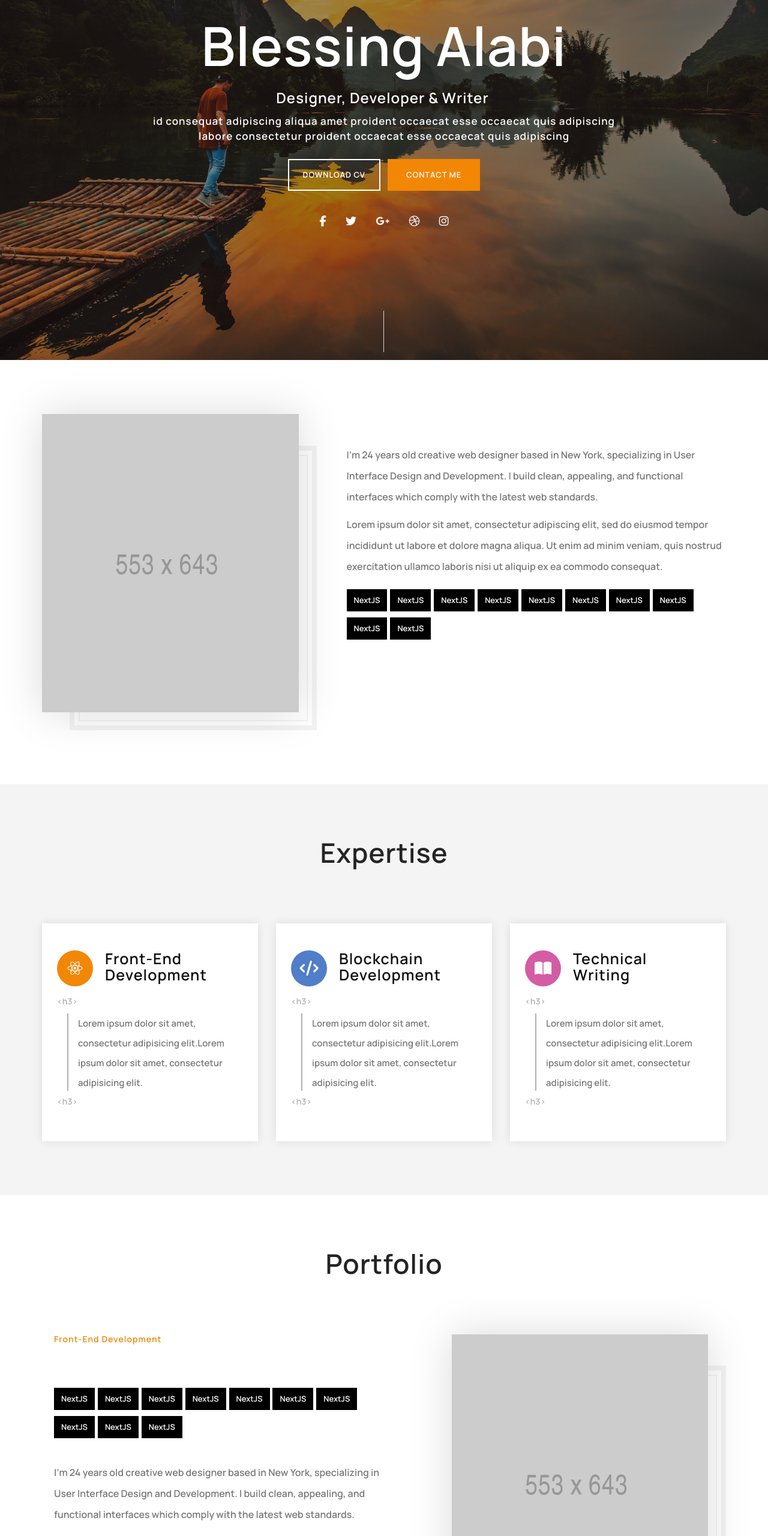
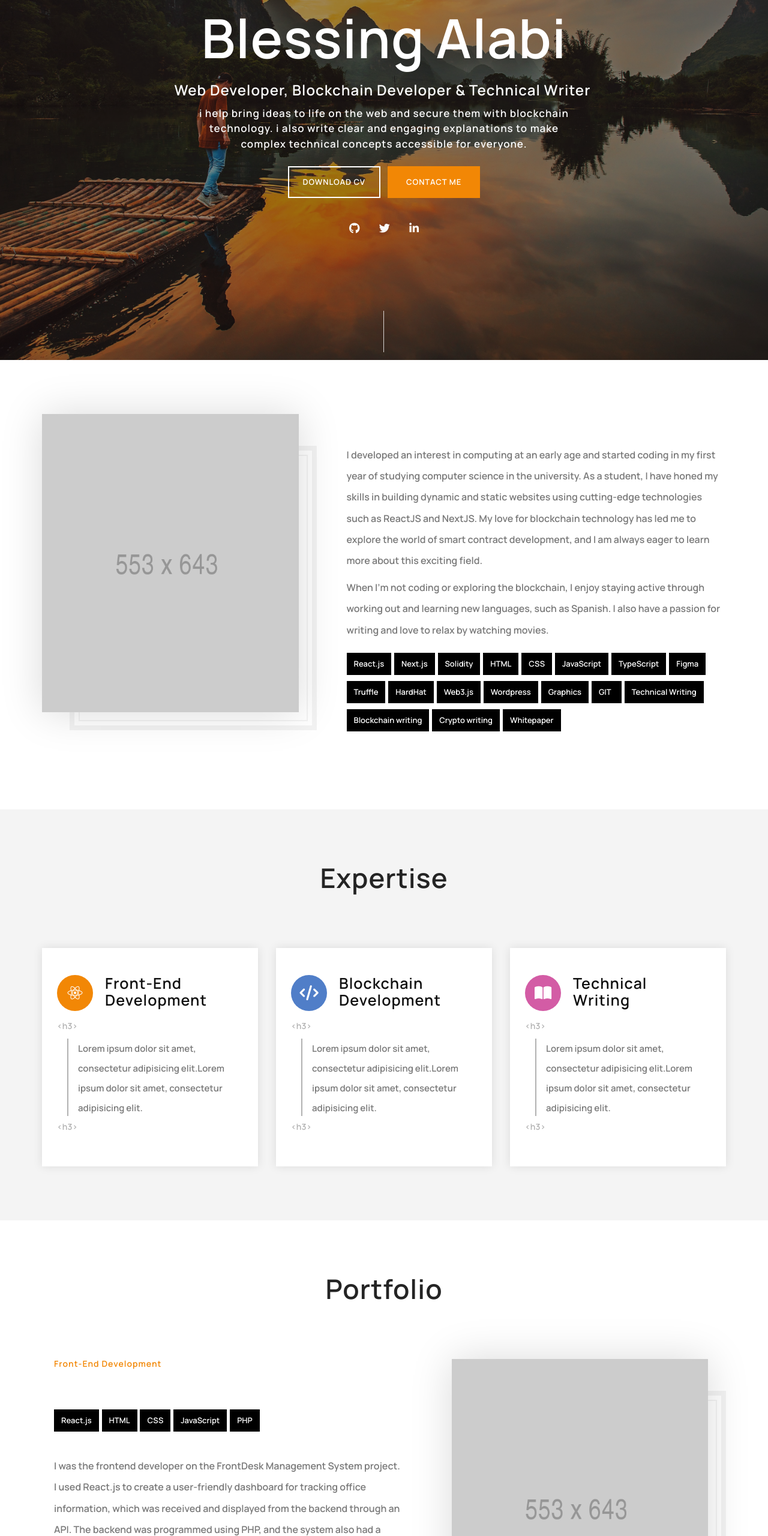
Before and after one commit to SeunScape/Portfolio, a plain HTML site: page index.html in a window 1280 px wide. Shown: the part 200-2760 px from the top of the page at 60% size. Drawn offline with Linux system fonts and the light colour scheme.

Commit message:
new commit

```diff
--- a/assets/css/style.css
+++ b/assets/css/style.css
@@ -387,8 +387,9 @@ h1, h2, h3, h4,
     transform-origin: 10% 90%;
 }
 .collapsed .icon-bar {
-    transform: none !important;
-    opacity: 1 !important;
+    /* transform: none !important;
+    opacity: 1 !important; */
+    background-color: #F28705 !important;
 }
 
 .home .display-table {
@@ -856,8 +857,8 @@ h1, h2, h3, h4,
     bottom: 13.5%;
     z-index: -1;
     height: 0.3em;
-    width: 50%;
-    left: 33%;
+    width: 41%;
+    left: 21%;
     background: #F28705;
 
 }
@@ -903,10 +904,10 @@ h1, h2, h3, h4,
     transition: all 0.3s ease-in-out;
     margin-right: 2px;
 } */
-.portfolio ul li.active_filter,
+/* .portfolio ul li.active_filter,
 .portfolio ul li:hover {
     color: #000;
-}
+} */
 
 .portfolio .grid-item {
     margin-bottom: 30px;
@@ -1165,7 +1166,11 @@ h1, h2, h3, h4,
     margin-bottom: 0;
     font-size: 15px;
 }
-
+.width-container {
+    width: 50%;
+    margin: 0 auto;
+    text-align: center;
+}
 /*End Services Section*/
 
 
--- a/index.html
+++ b/index.html
@@ -112,41 +112,36 @@
                         <div>
                             <h1>Blessing Alabi </h1>
                             <h3>
-                                <span>designer, developer & Writer</span>
+                                <span>Web developer, Blockchain Developer & Technical Writer</span>
                             </h3>
-                            <span>
+                            <div class="width-container">
                                 <h3>
-                                    id consequat adipiscing aliqua amet proident occaecat esse occaecat  quis adipiscing <br/> labore consectetur proident occaecat esse occaecat  quis adipiscing
+                                    i help bring ideas to life on the web and secure them with blockchain technology. I also write clear and engaging explanations to make complex technical concepts accessible for everyone.
                                 </h3>
-                            </span>
+                            </div>
                             <div class="about_btns text-center">
                                 <a href="#">Download CV</a>
                                 <a class="smooth_scroll">Contact Me</a>
                             </div>
                             <ul class="text-center list-unstyled social" style="margin-top: 20px;">
                                 <li>
-                                    <a href="#">
-                                        <i class="fa fa-facebook fa-2x"></i>
+                                    <a href="https://github.com/SeunScape">
+                                        <i class="fa-brands fa-github"></i>
                                     </a>
                                 </li>
                                 <li>
-                                    <a href="#">
+                                    <a href="https://twitter.com/blerix_">
                                         <i class="fa fa-twitter fa-2x"></i>
                                     </a>
                                 </li>
+                                <!-- <li>
+                                    <a href="blessin">
+                                        <i class="fa-brands fa-google"></i>
+                                    </a>
+                                </li> -->
                                 <li>
-                                    <a href="#">
-                                        <i class="fa fa-google-plus fa-2x"></i>
-                                    </a>
-                                </li>
-                                <li>
-                                    <a href="#">
-                                        <i class="fa fa-dribbble fa-2x"></i>
-                                    </a>
-                                </li>
-                                <li>
-                                    <a href="#">
-                                        <i class="fa fa-instagram fa-2x"></i>
+                                    <a href="https://www.linkedin.com/in/blessing-alabi-9090041b1/">
+                                        <i class="fa-brands fa-linkedin-in"></i>
                                     </a>
                                 </li>
                             </ul>
@@ -171,21 +166,29 @@
                         </div>
                     </div>
                     <div class="col-md-7 padding-left-35">
-                        <h3 class="animated animated_scroll fadeInUp about-header" style="animation-delay: 0.3s; font-size: 30px;">Hi There! I am <span class="about-sub">Firstname Lastname</span></h3>
-                        <p class="animated animated_scroll fadeInUp" style="animation-delay: 0.3s">I'm 24 years old creative web designer based in New York, specializing in User Interface Design and Development. I build clean, appealing, and functional interfaces which comply with the latest web standards.</p>
-                        <p class="animated animated_scroll fadeInUp" style="animation-delay: 0.3s">Lorem ipsum dolor sit amet, consectetur adipiscing elit, sed do eiusmod tempor incididunt ut labore et dolore magna aliqua. Ut enim ad minim veniam, quis nostrud exercitation ullamco laboris nisi ut aliquip ex ea commodo consequat.</p>
+                        <h3 class="animated animated_scroll fadeInUp about-header" style="animation-delay: 0.3s; font-size: 30px;">Hi there, <span class="about-sub">nice to meet you</span></h3>
+                        <p class="animated animated_scroll fadeInUp" style="animation-delay: 0.3s">I developed an interest in computing at an early age and started coding in my first year of studying computer science in the university. As a student, I have honed my skills in building dynamic and static websites using cutting-edge technologies such as ReactJS and NextJS. My love for blockchain technology has led me to explore the world of smart contract development, and I am always eager to learn more about this exciting field.</p>
+                        <p class="animated animated_scroll fadeInUp" style="animation-delay: 0.3s">When I'm not coding or exploring the blockchain, I enjoy staying active through working out and learning new languages, such as Spanish. I also have a passion for writing and love to relax by watching movies.</p>
                         <div class="skills">
                             <ul class="dev-skill">
-                                <li>NextJS</li>
-                                <li>NextJS</li>
-                                <li>NextJS</li>
-                                <li>NextJS</li>
-                                <li>NextJS</li>
-                                <li>NextJS</li>
-                                <li>NextJS</li>
-                                <li>NextJS</li>
-                                <li>NextJS</li>
-                                <li>NextJS</li>
+                                <li>React.js</li>
+                                <li>Next.js</li>
+                                <li>Solidity</li>
+                                <li>HTML</li>
+                                <li>CSS</li>
+                                <li>JavaScript</li>
+                                <li>TypeScript</li>
+                                <li>Figma</li>
+                                <li>Truffle</li>
+                                <li>HardHat</li>
+                                <li>Web3.js</li>
+                                <li>Wordpress</li>
+                                <li>Graphics</li>
+                                <li>GIT</li>
+                                <li>Technical Writing</li>
+                                <li>Blockchain writing</li>
+                                <li>Crypto writing</li>
+                                <li>Whitepaper</li>
                             </ul>
                     </div><!--.skills-->
 
@@ -290,24 +293,19 @@
                             <div class="row">
                                 <div class="col-md-7 padding-left-35 contain">
                                     <h6>Front-End Development</h6>
-                                    <h3 class="animated animated_scroll fadeInUp about-header" style="animation-delay: 0.3s; font-size: 40px;">React Dashboard</span></h3>
+                                    <h3 class="animated animated_scroll fadeInUp about-header" style="animation-delay: 0.3s; font-size: 35px;">FrontDesk MS</span></h3>
                                     <div class="skills">
                                         <ul class="dev-skill">
-                                            <li>NextJS</li>
-                                            <li>NextJS</li>
-                                            <li>NextJS</li>
-                                            <li>NextJS</li>
-                                            <li>NextJS</li>
-                                            <li>NextJS</li>
-                                            <li>NextJS</li>
-                                            <li>NextJS</li>
-                                            <li>NextJS</li>
-                                            <li>NextJS</li>
+                                            <li>React.js</li>
+                                            <li>HTML</li>
+                                            <li>CSS</li>
+                                            <li>JavaScript</li>
+                                            <li>PHP</li>
                                         </ul>
 
                                     </div>
-                                    <p class="animated animated_scroll fadeInUp" style="animation-delay: 0.3s">I'm 24 years old creative web designer based in New York, specializing in User Interface Design and Development. I build clean, appealing, and functional interfaces which comply with the latest web standards.</p>
-                                    <p class="animated animated_scroll fadeInUp" style="animation-delay: 0.3s">Lorem ipsum dolor sit amet, consectetur adipiscing elit, sed do eiusmod tempor incididunt ut labore et dolore magna aliqua. Ut enim ad minim veniam, quis nostrud exercitation ullamco laboris nisi ut aliquip ex ea commodo consequat.</p>
+                                    <p class="animated animated_scroll fadeInUp" style="animation-delay: 0.3s">I was the frontend developer on the FrontDesk Management System project. I used React.js to create a user-friendly dashboard for tracking office information, which was received and displayed from the backend through an API. The backend was programmed using PHP, and the system also had a fully functioning authentication system with log-in and log-out functionality.</p>
+                                    <!-- <p class="animated animated_scroll fadeInUp" style="animation-delay: 0.3s">Lorem ipsum dolor sit amet, consectetur adipiscing elit, sed do eiusmod tempor incididunt ut labore et dolore magna aliqua. Ut enim ad minim veniam, quis nostrud exercitation ullamco laboris nisi ut aliquip ex ea commodo consequat.</p> -->
                                     <div class="portfolio_btn">
                                         <a class="smooth_scroll">View project</a>
                                     </div>
```
